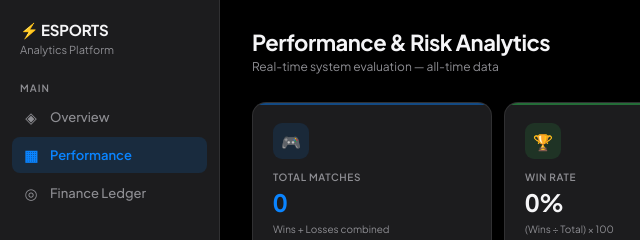
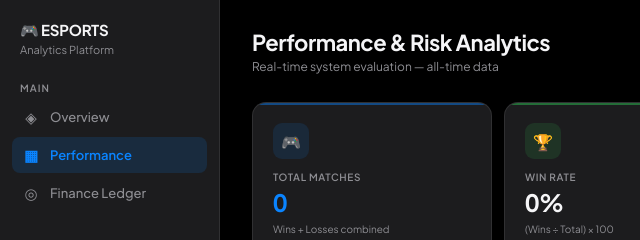
Before and after one commit to Mohitk43131/Finance, a plain HTML site: page dashboard.html in a window 1280 px wide. Shown: the top 240 px of the page, 0-640 px from the left. Drawn offline with nearby package versions, Linux system fonts and the light colour scheme; no server answers.

Commit message:
Update dashboard.html

```diff
--- a/dashboard.html
+++ b/dashboard.html
@@ -112,7 +112,7 @@
 <!-- ===== SIDEBAR ===== -->
 <div class="sidebar">
     <div>
-        <div class="sidebar-logo">⚡ ESPORTS</div>
+        <div class="sidebar-logo">🎮 ESPORTS</div>
         <div class="sidebar-tagline">Analytics Platform</div>
         <div class="nav-section">Main</div>
         <a href="index.html" class="nav-link"><span class="nav-icon">◈</span> Overview</a>
```
